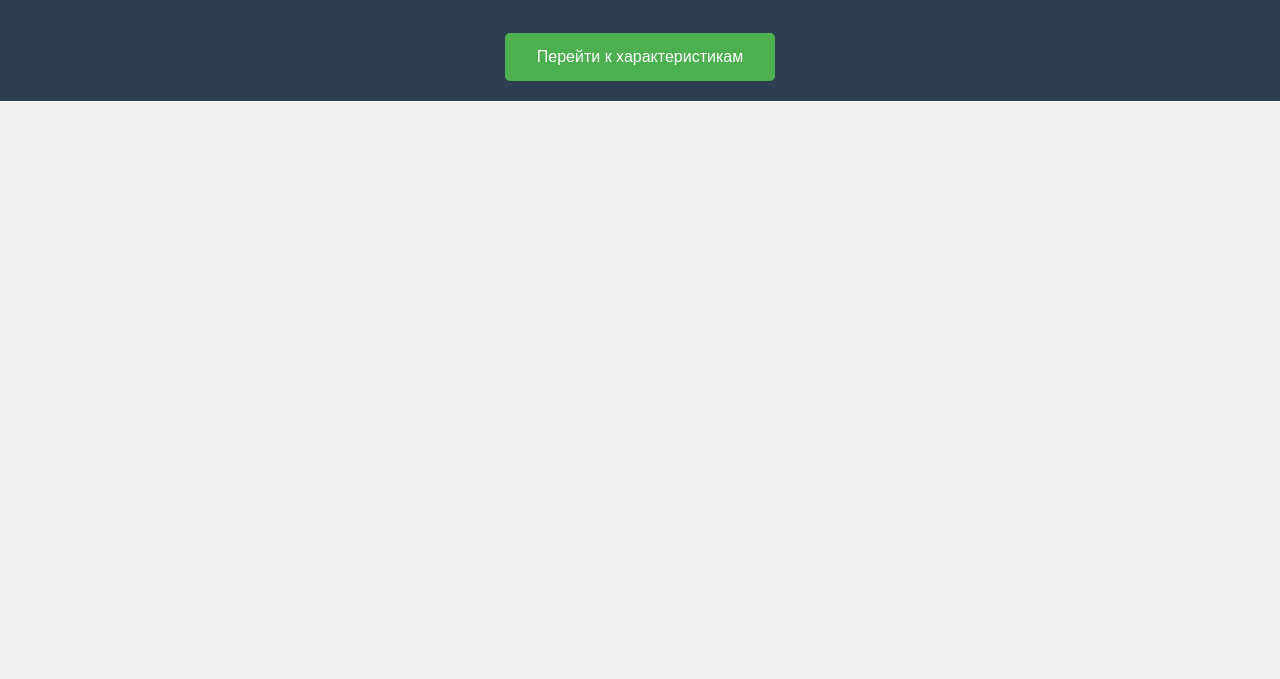
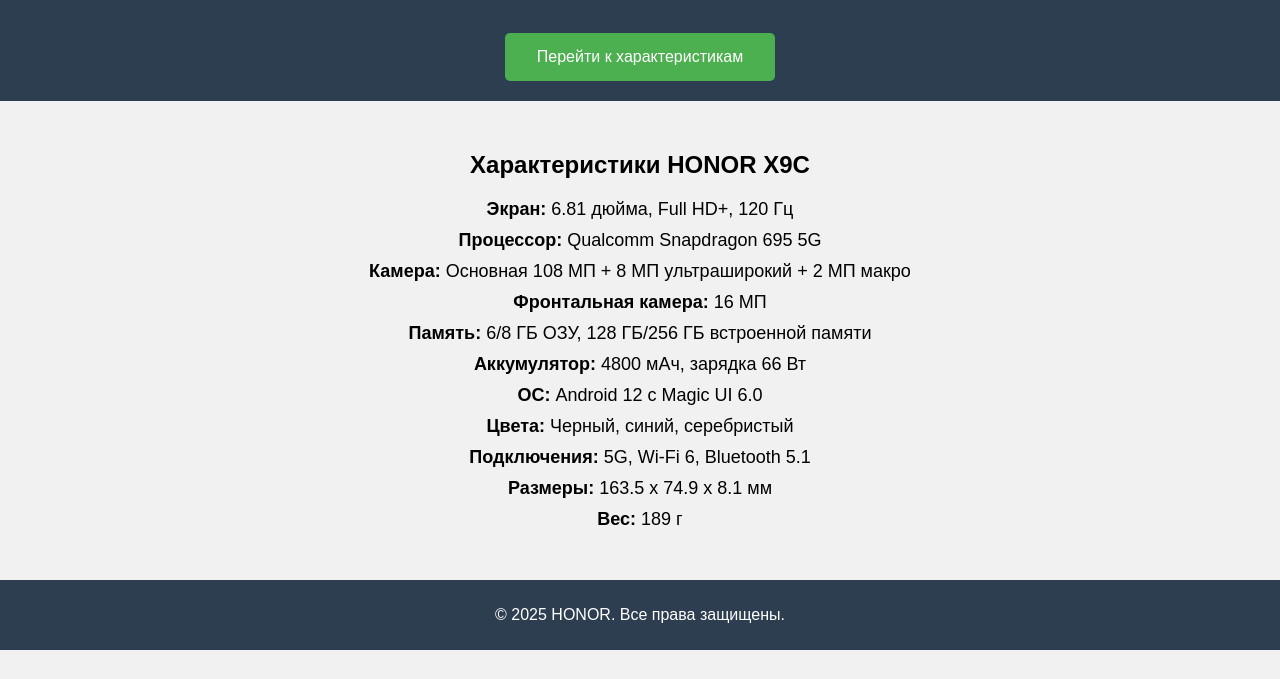
Before and after one commit to Hsdunt/Honorphone, a plain HTML site: page index.html in a window 1280 px wide. Both pictures are taken after a click on the button "Перейти к характеристикам". Shown: the part 121-800 px from the top of the page. Drawn offline with Linux system fonts and the light colour scheme.

Commit message:
Add files via upload

```diff
--- a/index.html
+++ b/index.html
@@ -66,7 +66,7 @@
 <header>
     <h1>Телефон HONOR X9C</h1>
     <p>Узнайте все характеристики устройства, нажав на кнопку ниже!</p>
-    <button class="button" onclick="showSpecs()">Перейти к характеристикам</button>
+    <button class="button" id="showSpecsBtn">Перейти к характеристикам</button>
 </header>
 
 <section id="specs">
@@ -78,4 +78,23 @@
         <li><strong>Фронтальная камера:</strong> 16 МП</li>
         <li><strong>Память:</strong> 6/8 ГБ ОЗУ, 128 ГБ/256 ГБ встроенной памяти</li>
         <li><strong>Аккумулятор:</strong> 4800 мАч, зарядка 66 Вт</li>
-        <li><strong>ОС:</strong> Android 12 с Magic UI 6
+        <li><strong>ОС:</strong> Android 12 с Magic UI 6.0</li>
+        <li><strong>Цвета:</strong> Черный, синий, серебристый</li>
+        <li><strong>Подключения:</strong> 5G, Wi-Fi 6, Bluetooth 5.1</li>
+        <li><strong>Размеры:</strong> 163.5 x 74.9 x 8.1 мм</li>
+        <li><strong>Вес:</strong> 189 г</li>
+    </ul>
+</section>
+
+<footer>
+    <p>&copy; 2025 HONOR. Все права защищены.</p>
+</footer>
+
+<script>
+    document.getElementById('showSpecsBtn').addEventListener('click', function() {
+        document.getElementById('specs').style.display = 'block';
+    });
+</script>
+
+</body>
+</html>
```
